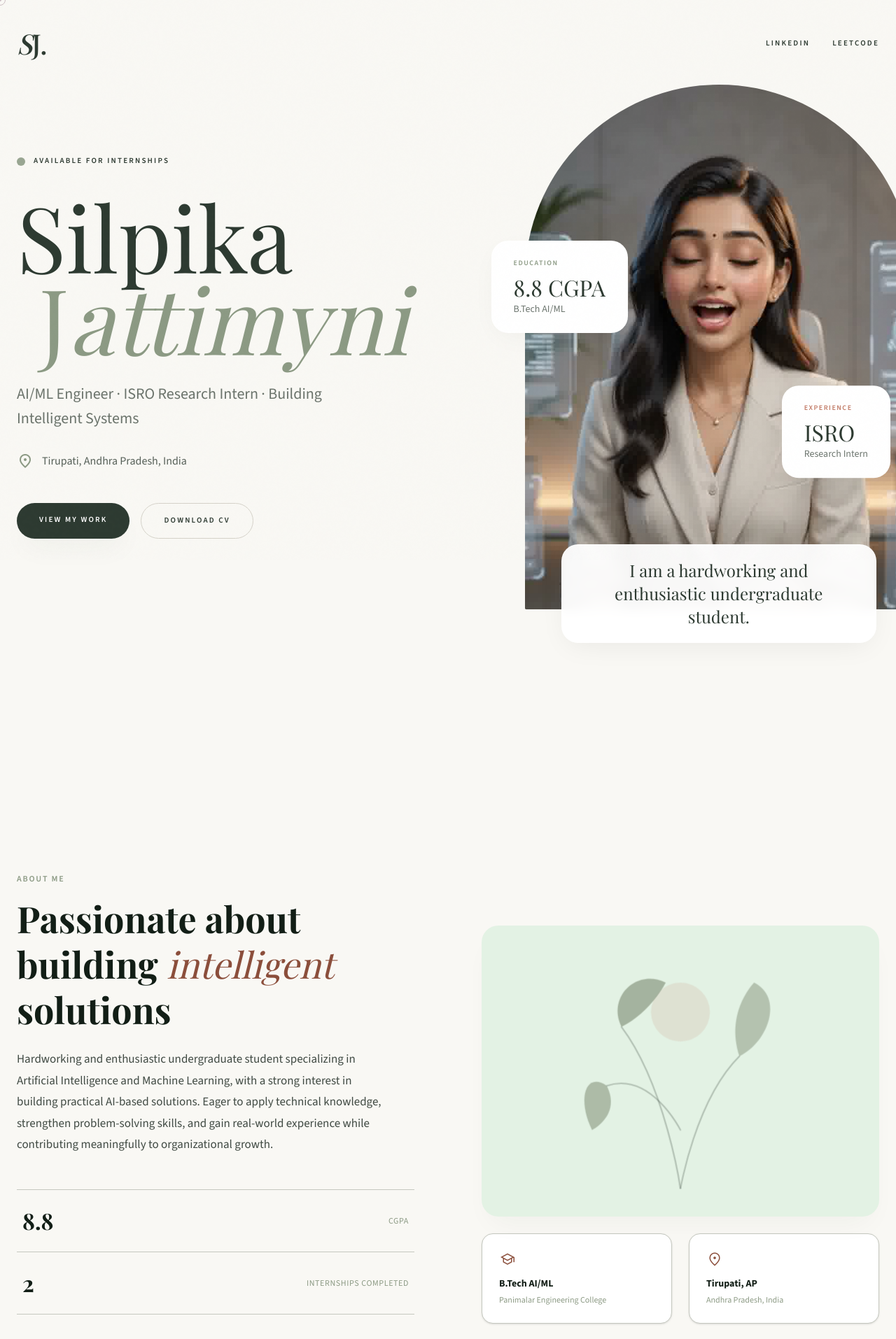
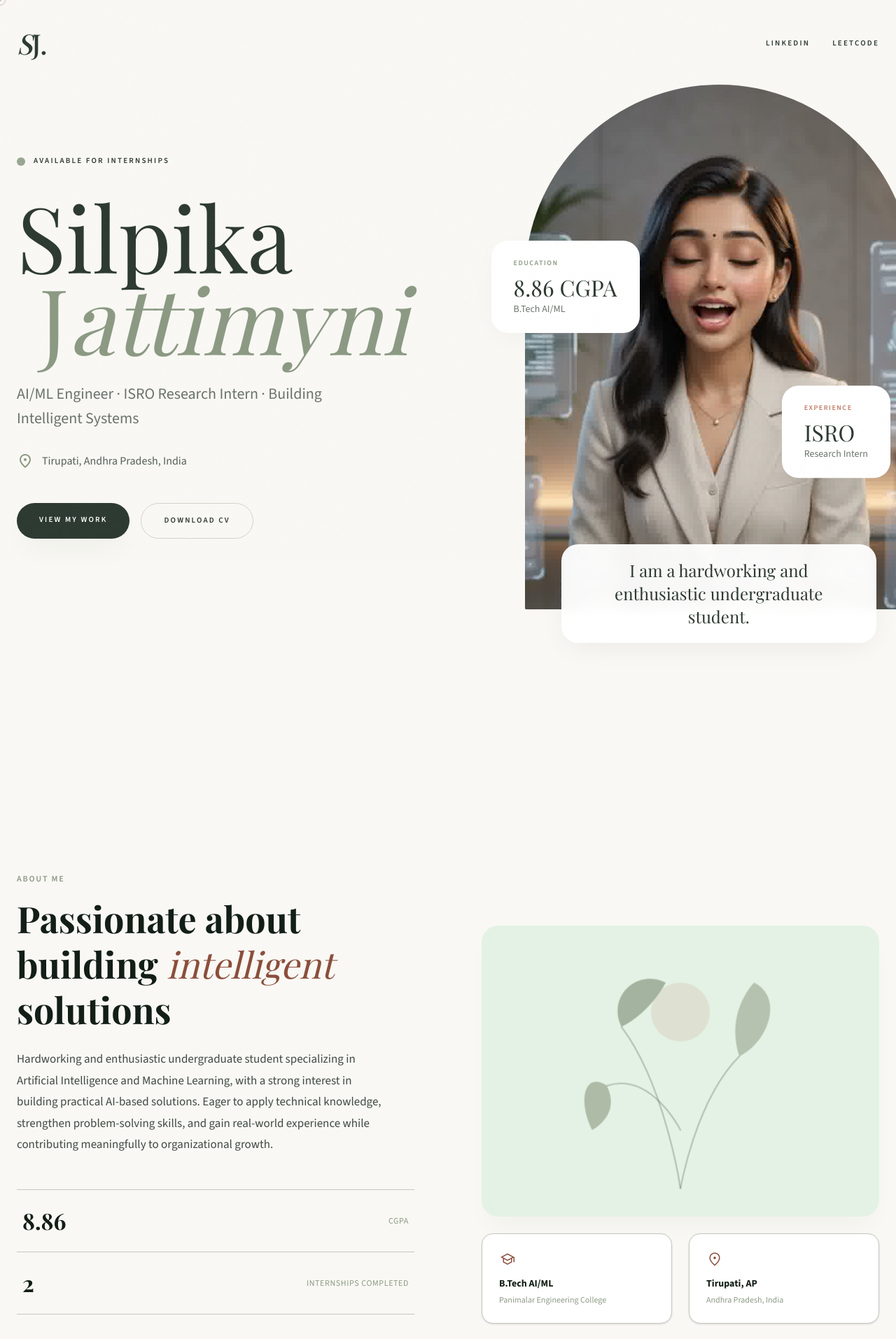
Before and after one commit to Silpika29/Silpika_Portfolio, a React (Vite) app: page / in a window 1280 px wide. Shown: the top 1914 px of the page at 70% size. Built offline with nearby package versions, Linux system fonts and the light colour scheme; a web font is replaced by a local one.

Commit message:
chore: update CGPA to 8.86

```diff
--- a/src/components/Hero.tsx
+++ b/src/components/Hero.tsx
@@ -270,7 +270,7 @@ export const Hero = () => {
               <p className='font-label-caps text-[10px] text-[#8C9A84] font-semibold tracking-[0.15em] mb-3 uppercase'>
                 Education
               </p>
-              <p className='font-emphasis text-[32px] text-forest leading-none mb-1'>8.8 CGPA</p>
+              <p className='font-emphasis text-[32px] text-forest leading-none mb-1'>8.86 CGPA</p>
               <p className='font-body-md text-[14px] text-forest/70'>B.Tech AI/ML</p>
             </div>
 
--- a/src/pages/About.tsx
+++ b/src/pages/About.tsx
@@ -51,7 +51,7 @@ export const About = () => {
           {/* Stats Rows */}
           <div className='flex flex-col border-t border-outline-variant'>
             <div className='flex items-center justify-between py-5 border-b border-outline-variant group hover:bg-surface-container/20 transition-colors duration-500 px-2'>
-              <span className='font-emphasis text-[32px] font-bold text-on-surface'>8.8</span>
+              <span className='font-emphasis text-[32px] font-bold text-on-surface'>8.86</span>
               <span className='font-label-caps text-[12px] text-primary-container uppercase tracking-wider'>
                 CGPA
               </span>
--- a/src/pages/Education.tsx
+++ b/src/pages/Education.tsx
@@ -83,7 +83,7 @@ export const Education = () => {
                       CGPA
                     </span>
                     <span className='font-display-lg text-[48px] leading-none text-primary ml-auto'>
-                      8.8
+                      8.86
                     </span>
                   </div>
                 </motion.div>
```
